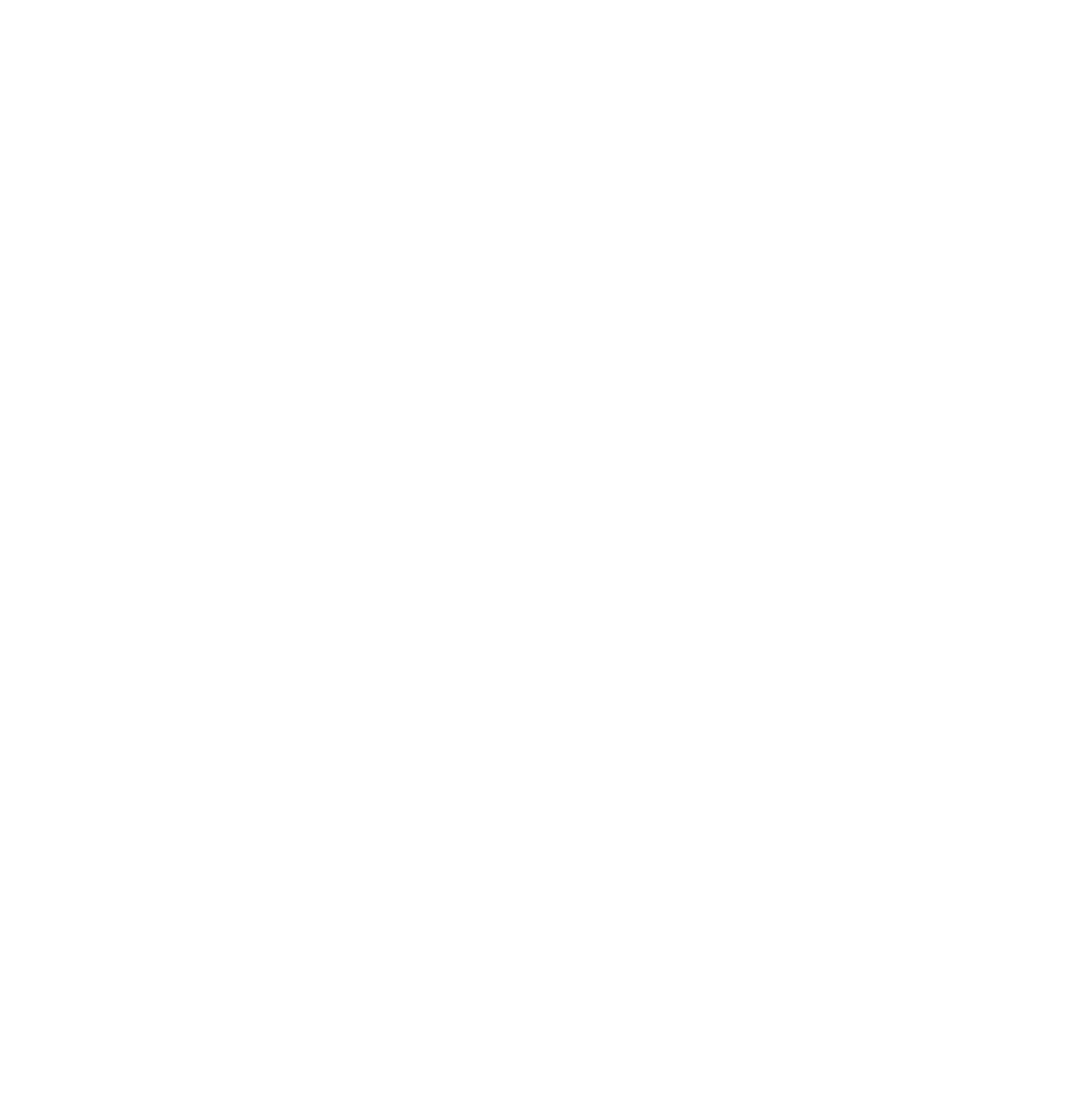
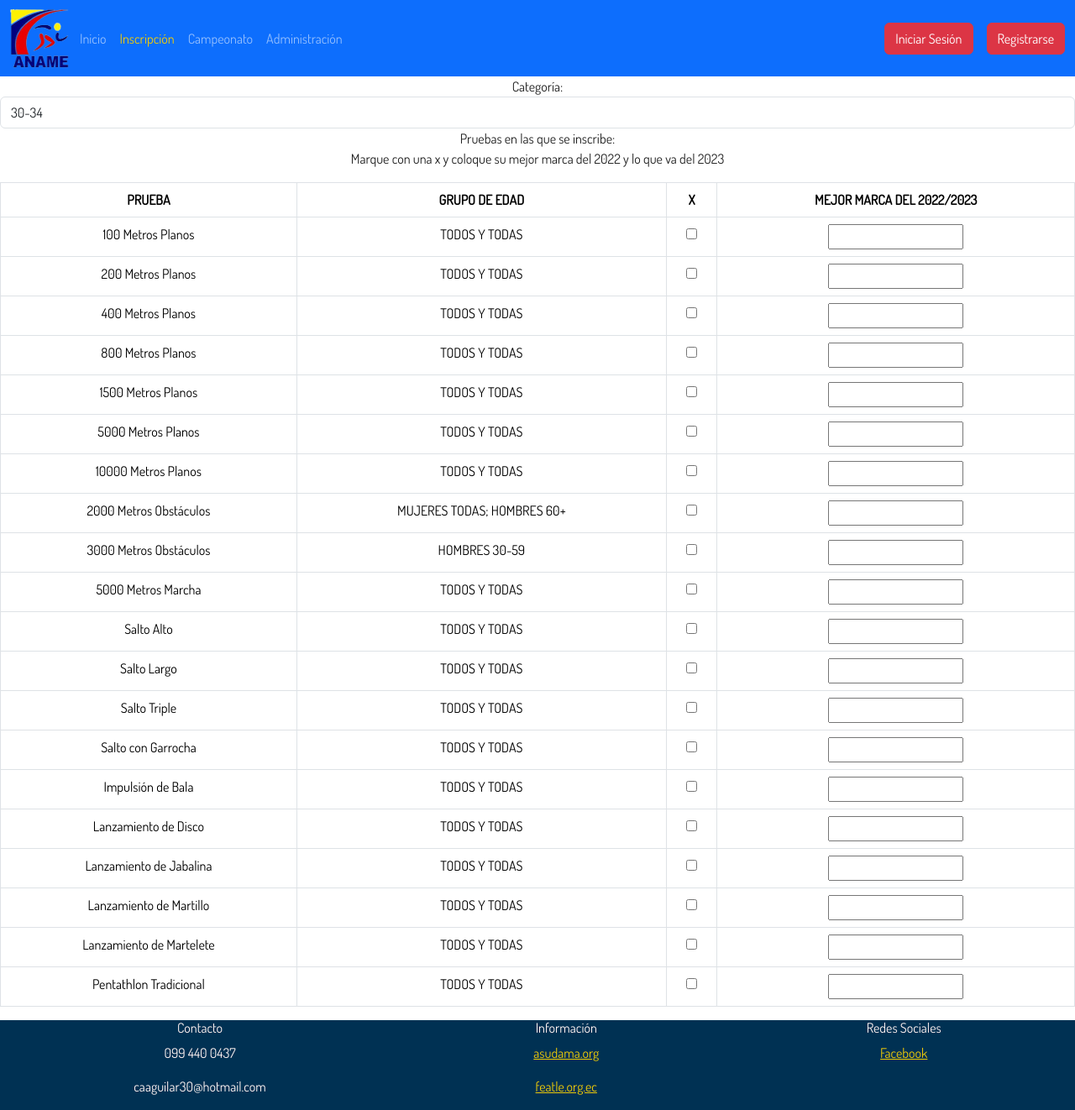
Before and after one commit to KenllyChacon/proyecto_aname_front-prueba, a Vue app: page /inscripcion in a window 1280 px wide. Before the commit this address had no page. Shown: the whole page at 84% size. Before the commit the page ends 800 px from the top, so only its background shows below. Built offline with nearby package versions, Linux system fonts and the light colour scheme.

Commit message:
Implementacion de Inscripcion Campeonato

```diff
--- a/src/components/BarraNav.vue
+++ b/src/components/BarraNav.vue
@@ -10,11 +10,10 @@
             <div class="collapse navbar-collapse" id="navbarSupportedContent">
                 <ul class="navbar-nav me-auto mb-2 mb-lg-0">
                     <li class="nav-item">
-                        <a class="nav-link active" aria-current="page" href="#">Inicio</a>
-
+                        <router-link to="/" class="nav-link">Inicio</router-link>
                     </li>
                     <li class="nav-item">
-                        <a class="nav-link" href="#">Inscripción</a>
+                        <router-link to="/inscripcion" class="nav-link">Inscripción</router-link>
                     </li>
                     <li class="nav-item">
                         <a class="nav-link" href="#">Campeonato</a>
--- a/src/pages/Negocio/InscribirseCampeonato.vue
+++ b/src/pages/Negocio/InscribirseCampeonato.vue
@@ -1,8 +1,6 @@
-<script setup>
-
-</script>
-
 <template>
+  <!--Barra navegacion-->
+  <BarraNav />
 
   <div class="form-group">
     <label for="categoria">Categoría:</label>
@@ -157,8 +155,21 @@
     </tr>
     </tbody>
   </table>
+
+  <!-- Pie de página -->
+  <PiePagina />
 </template>
 
-<style scoped>
+<script>
+import PiePagina from '@/components/PiePagina.vue'
+import BarraNav from '@/components/BarraNav.vue'
 
-</style>
+export default {
+  name: 'Inscripcion',
+  components: {
+    PiePagina,
+    BarraNav
+  }
+}
+
+</script>
--- a/src/router/index.js
+++ b/src/router/index.js
@@ -28,6 +28,11 @@
       requiresAuth: false,
       roles: ['ADMIN']
     }
+  },
+  {
+    path: '/inscripcion',
+    name: 'inscripcion',
+    component: () => import(/* webpackChunkName: "InscribirseCampeonato" */ '@/pages/Negocio/InscribirseCampeonato.vue')
   }
 
 ]
```
